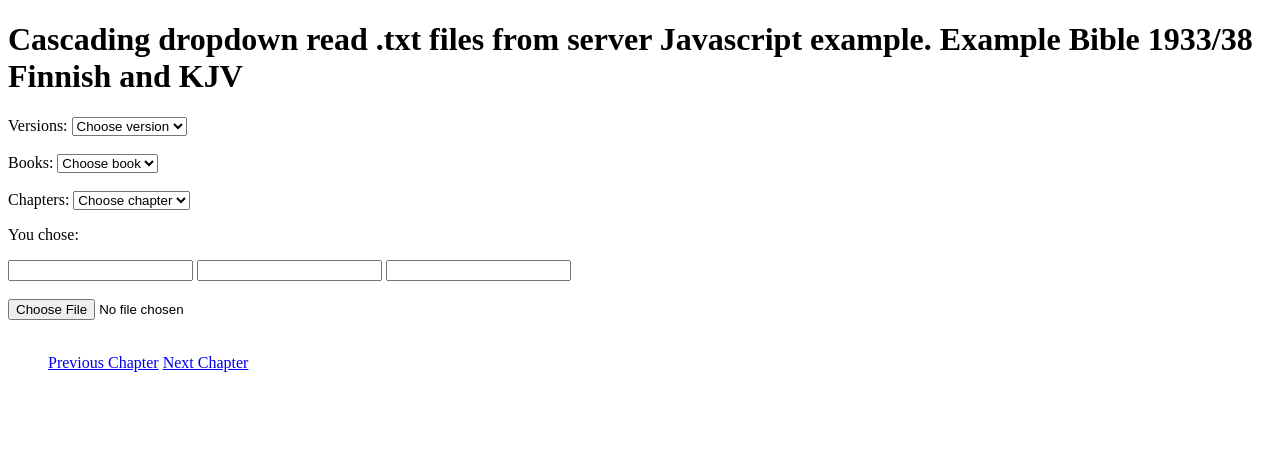
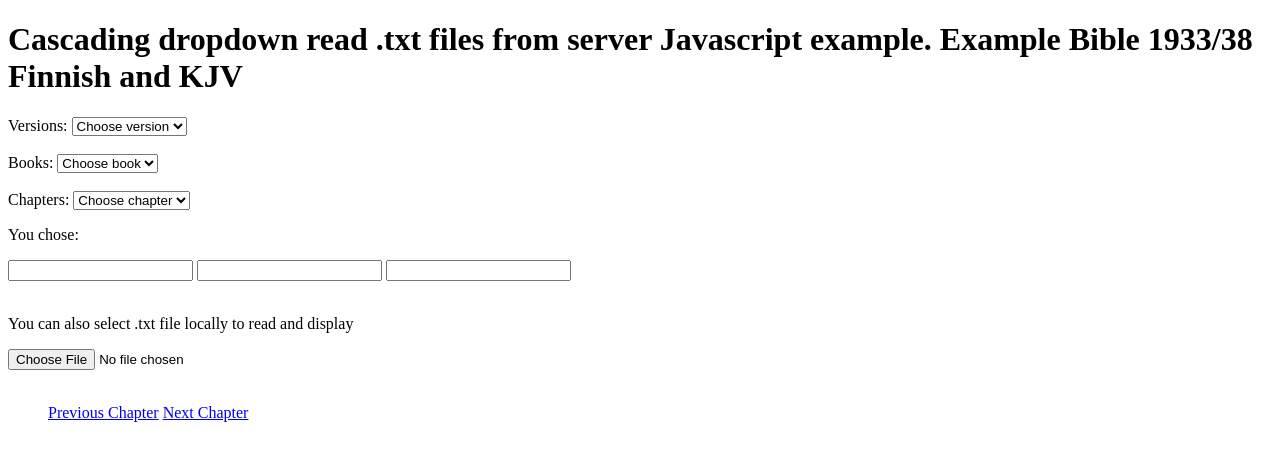
Before and after one commit to jeesusonherraturku/cascading_dropdown_html_example, a plain HTML site: page index.html in a window 1280 px wide. Drawn offline with Linux system fonts and the light colour scheme.

Commit message:
update text

```diff
--- a/index.html
+++ b/index.html
@@ -193,7 +193,7 @@
 			<input type = "text" id = "choiceBook" size = "20"  >
 			<input type = "text" id = "choiceChapter" size = "20" >
 			<br><br>
-
+			<p>You can also select .txt file locally to read and display</p>
 			<input type="file" id="fileChoice" >
 			<br><br>
 
```
Also changed, not shown: 1 other file.
